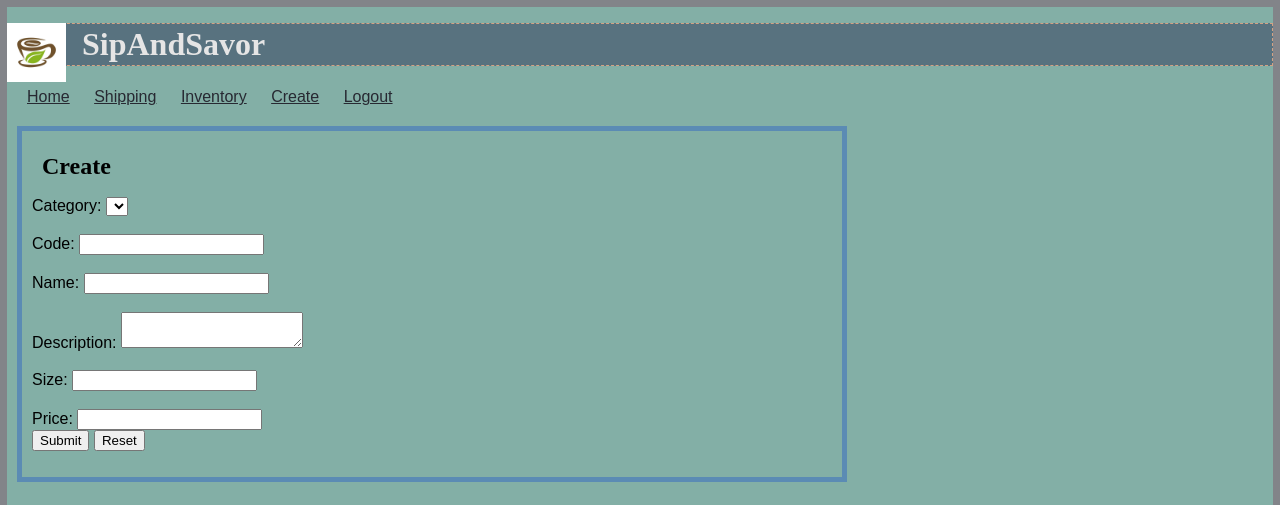
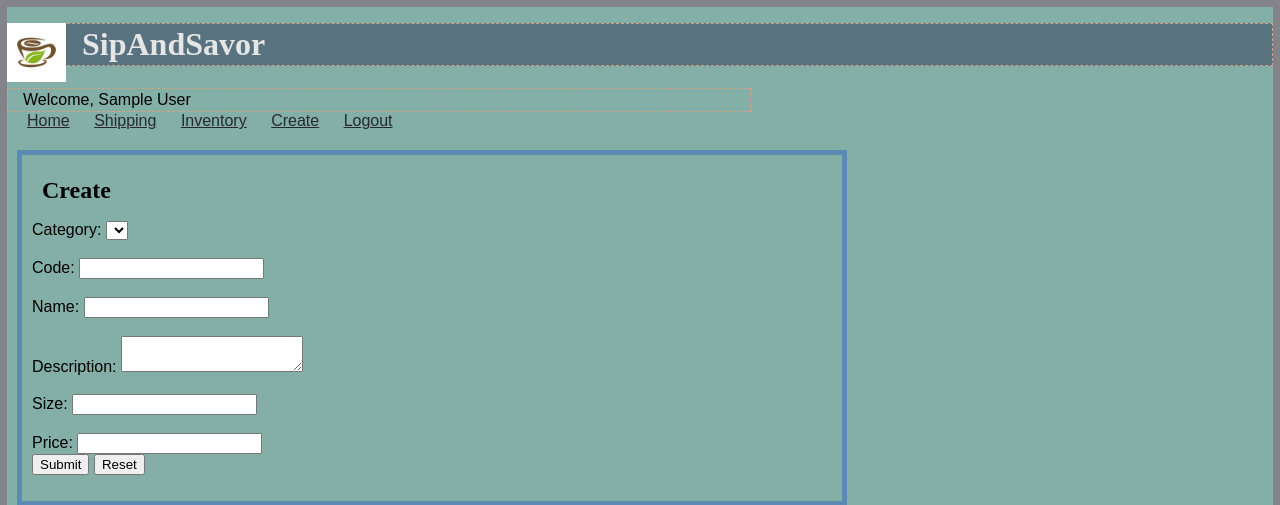
Before and after one commit to MarkaGon/E-commerce-Full-Stack-Web-Application-, a PHP site: page /create_page.php in a window 1280 px wide. Shown: the top 505 px of the page. Run offline with PHP 8.4, Linux system fonts and the light colour scheme; the visitor is signed in with stand-in values (Sample User, id 1); data that the repository does not hold is empty.

Commit message:
fix issue with name appearing after login

```diff
--- a/details.php
+++ b/details.php
@@ -4,6 +4,9 @@ require_once('database_njit.php');
 $db = getDatabase();
 session_start();
 
+if (isset($_SESSION['is_valid_admin']) && $_SESSION['is_valid_admin']) {
+    echo "<p>Welcome, " . $_SESSION['name'] . "</p>";
+}
 include ('header.php');
 include('footer.php');
 
--- a/header.php
+++ b/header.php
@@ -7,7 +7,8 @@
     <nav>
     <?php
             // Check if the user is a valid admin
-            if (isset($_SESSION['is_valid_admin'])) {
+            if (isset($_SESSION['is_valid_admin']) && $_SESSION['is_valid_admin']) {
+                echo "<p>Welcome, " . $_SESSION['name'] . "</p>";
         ?>
             <!-- Admin links -->
             <a href="home.php">Home</a>
```
Also changed, not shown: create_page.php (line endings or trailing spaces).
